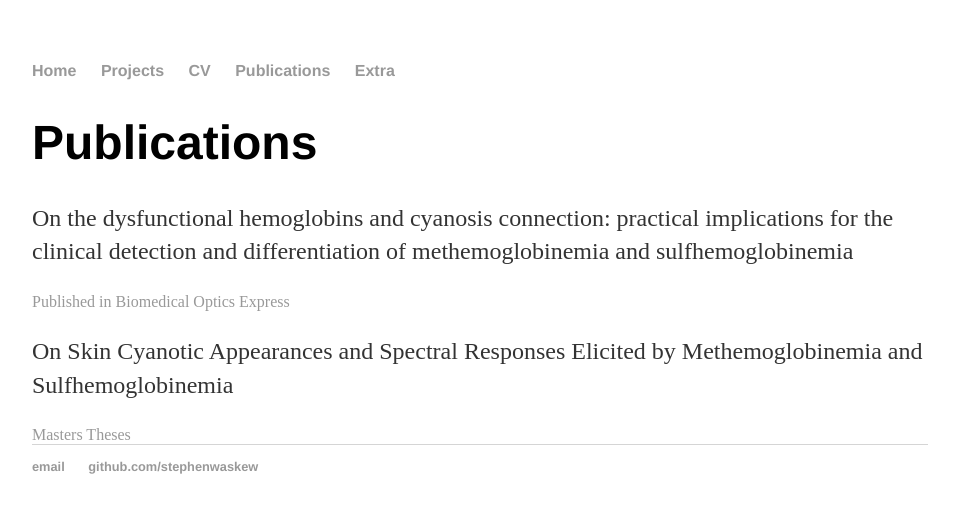
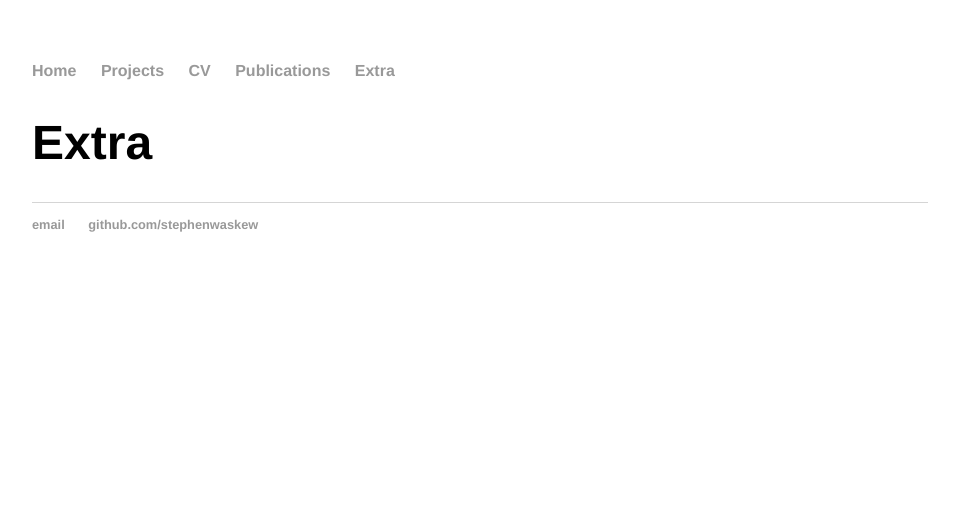
Before and after one commit to stephenwaskew/stephenwaskew.github.io, a Jekyll site: the page built from extra/index.html, in a window 1280 px wide. Shown: the top 513 px of the page, without its empty margins (160-1119 px from the left). Built offline with Jekyll 4.4.1, drawn with Linux system fonts in a browser that asks for light colours.

```diff
--- a/_layouts/default.html
+++ b/_layouts/default.html
@@ -24,12 +24,17 @@
 
 </div>
 
+
+
+
+
   <footer>
    <ul>
    <li><a href="mailto:stephenwaskew@gmail.com">email</a></li>
    <li><a href="https://github.com/stephenwaskew">github.com/stephenwaskew</a></li>
    </ul>
   </footer>
+
   </body>
 
 </html>
--- a/extra/index.html
+++ b/extra/index.html
@@ -1,12 +1,8 @@
 ---
 layout: default
-title: Publications
+title: extra
 ---
 
 		<div class="extra">
-			<h1>Publications</h1>
-			<p> On the dysfunctional hemoglobins and cyanosis connection: practical implications for the clinical detection and differentiation of methemoglobinemia and sulfhemoglobinemia </p>
-			<a href="https://www.osapublishing.org/boe/abstract.cfm?uri=boe-9-7-3284"> Published in Biomedical Optics Express </a>
-			<p> On Skin Cyanotic Appearances and Spectral Responses Elicited by Methemoglobinemia and Sulfhemoglobinemia </p>
-			<a href="https://uwspace.uwaterloo.ca/handle/10012/13478"> Masters Theses </a>
+			<h1>Extra</h1>
 		</div>
--- a/index.html
+++ b/index.html
@@ -4,6 +4,6 @@
 ---
 
 		<div class="blurb">
-			<h1>Stephen Askew</h1>
+			<h1>Stephen Askew IS</h1>
 			<a href="/files/stephen_askew_resume.pdf" class="download" title="Download CV as PDF">Download CV</a>
 		</div>
```
Also changed, not shown: 1 other file.
